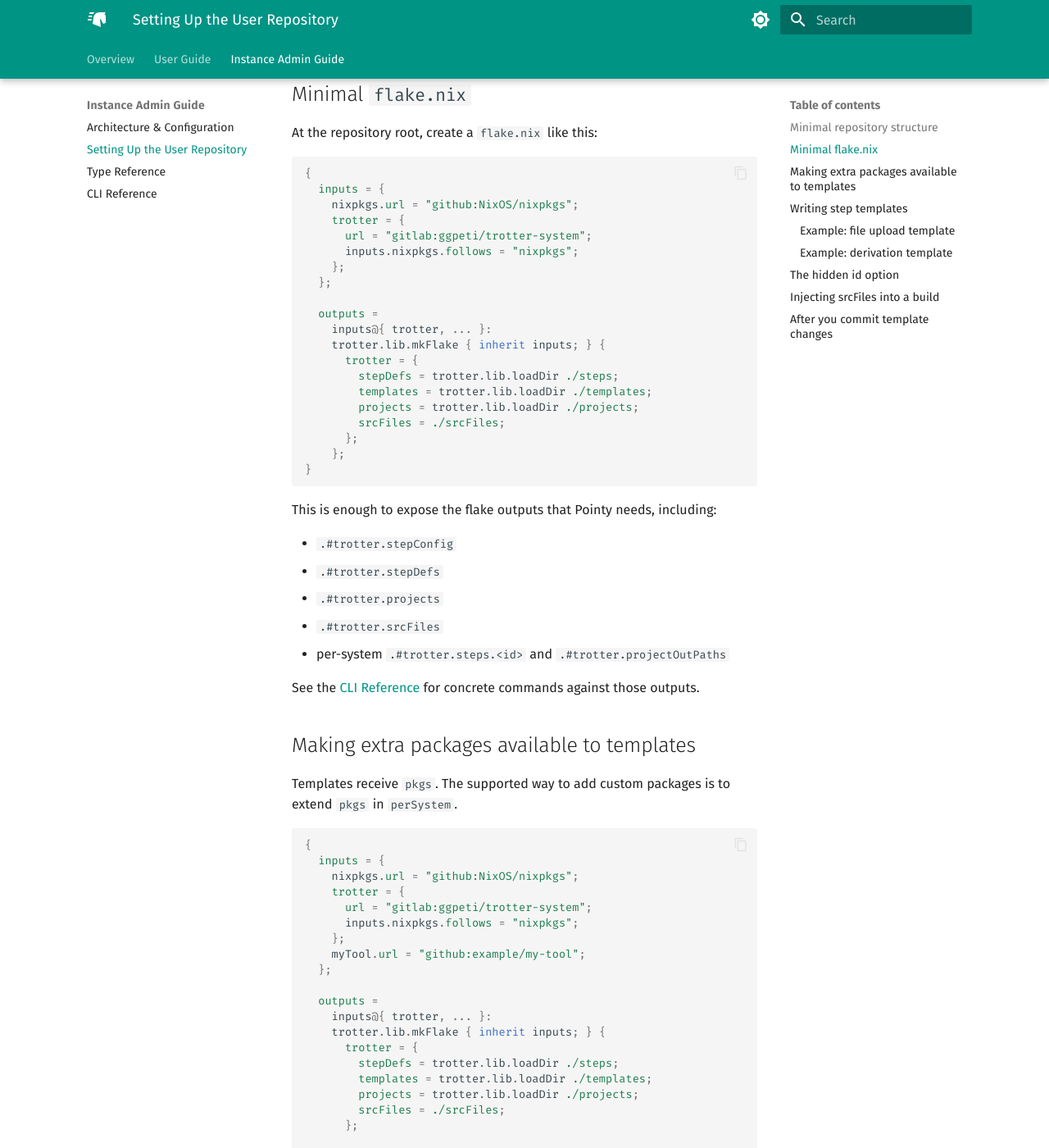
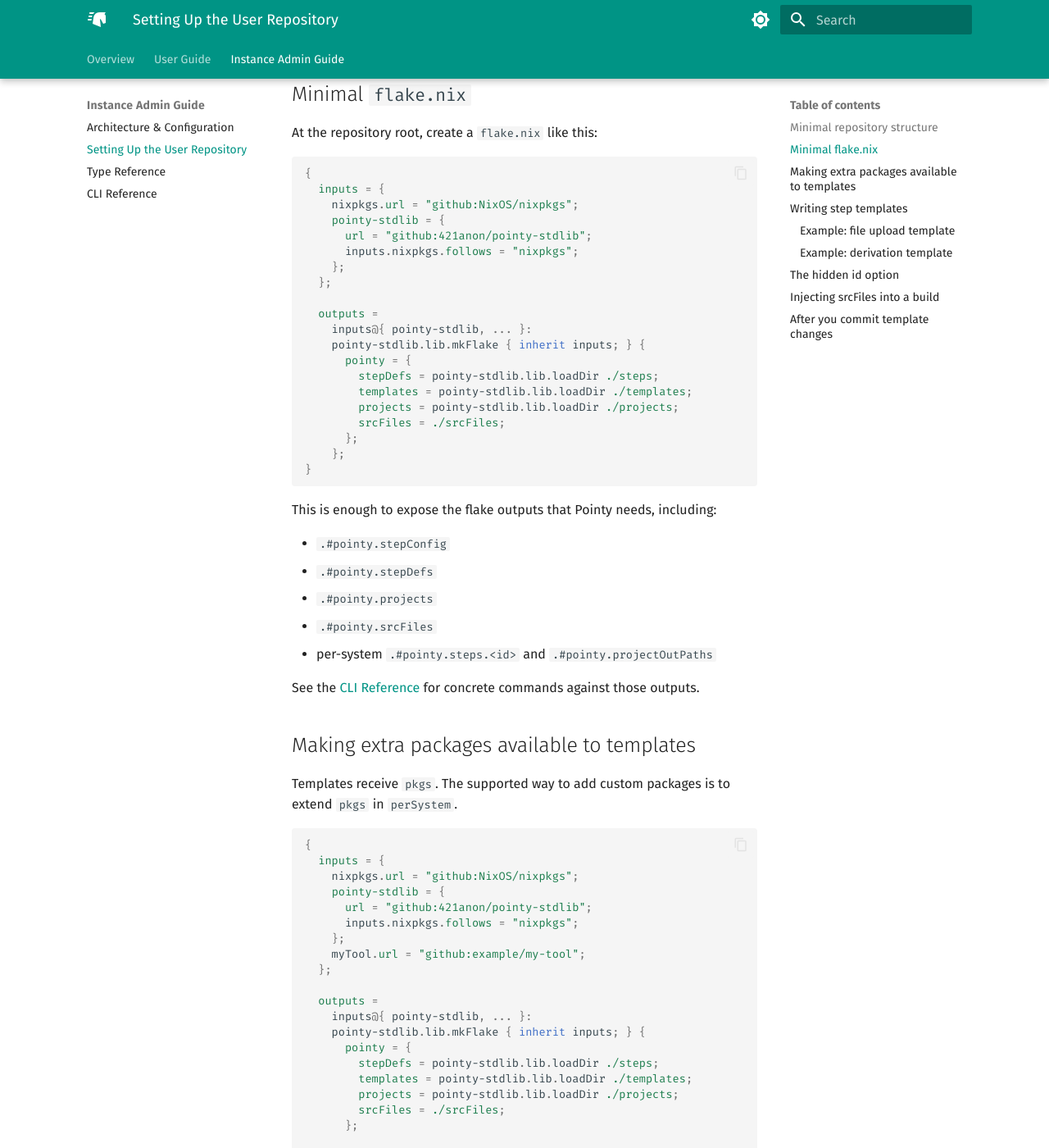
Before and after one commit to 421anon/pointy, an MkDocs documentation site: the page built from docs/pages/user-repo-setup.md, in a window 1280 px wide and 1400 px high, scrolled down 981 px. Shown: the whole window at 82% size. Built offline with MkDocs 1.6.1 and Material for MkDocs 9.7.7, drawn with Linux system fonts in a browser that asks for light colours; some of the changed text lies outside the part shown.

Commit message:
Rename integration-contract names trotter → pointy
Backend nix calls now use #pointy.* attributes (stepConfig, stepDefs,
projects, srcFiles, dependencies, steps, projectOutPaths) produced by
pointy-stdlib. Docs updated to reflect options.pointy.*,
config._pointy.lib.types, pointy.type.derivation/fileUpload, pointy.step,
pointy.string, pointy.listOf, passthru.meta.pointy, and the
pointy-stdlib.lib.mkFlake entry point.

````diff
--- a/docs/pages/user-repo-setup.md
+++ b/docs/pages/user-repo-setup.md
@@ -7,7 +7,7 @@
 - project membership and ordering
 - optional per-step source files
 
-Pointy expects this repository to be wired through `trotter.lib.mkFlake`, which generates the flake outputs the backend and frontend read. See [Architecture & Configuration](admin.md) for the runtime overview.
+Pointy expects this repository to be wired through `pointy-stdlib.lib.mkFlake`, which generates the flake outputs the backend and frontend read. See [Architecture & Configuration](admin.md) for the runtime overview.
 
 ## Minimal repository structure
 
@@ -35,19 +35,19 @@
 {
   inputs = {
     nixpkgs.url = "github:NixOS/nixpkgs";
-    trotter = {
-      url = "gitlab:ggpeti/trotter-system";
+    pointy-stdlib = {
+      url = "github:421anon/pointy-stdlib";
       inputs.nixpkgs.follows = "nixpkgs";
     };
   };
 
   outputs =
-    inputs@{ trotter, ... }:
-    trotter.lib.mkFlake { inherit inputs; } {
-      trotter = {
-        stepDefs = trotter.lib.loadDir ./steps;
-        templates = trotter.lib.loadDir ./templates;
-        projects = trotter.lib.loadDir ./projects;
+    inputs@{ pointy-stdlib, ... }:
+    pointy-stdlib.lib.mkFlake { inherit inputs; } {
+      pointy = {
+        stepDefs = pointy-stdlib.lib.loadDir ./steps;
+        templates = pointy-stdlib.lib.loadDir ./templates;
+        projects = pointy-stdlib.lib.loadDir ./projects;
         srcFiles = ./srcFiles;
       };
     };
@@ -56,11 +56,11 @@
 
 This is enough to expose the flake outputs that Pointy needs, including:
 
-- `.#trotter.stepConfig`
-- `.#trotter.stepDefs`
-- `.#trotter.projects`
-- `.#trotter.srcFiles`
-- per-system `.#trotter.steps.<id>` and `.#trotter.projectOutPaths`
+- `.#pointy.stepConfig`
+- `.#pointy.stepDefs`
+- `.#pointy.projects`
+- `.#pointy.srcFiles`
+- per-system `.#pointy.steps.<id>` and `.#pointy.projectOutPaths`
 
 See the [CLI Reference](cli-reference.md) for concrete commands against those outputs.
 
@@ -72,20 +72,20 @@
 {
   inputs = {
     nixpkgs.url = "github:NixOS/nixpkgs";
-    trotter = {
-      url = "gitlab:ggpeti/trotter-system";
+    pointy-stdlib = {
+      url = "github:421anon/pointy-stdlib";
       inputs.nixpkgs.follows = "nixpkgs";
     };
     myTool.url = "github:example/my-tool";
   };
 
   outputs =
-    inputs@{ trotter, ... }:
-    trotter.lib.mkFlake { inherit inputs; } {
-      trotter = {
-        stepDefs = trotter.lib.loadDir ./steps;
-        templates = trotter.lib.loadDir ./templates;
-        projects = trotter.lib.loadDir ./projects;
+    inputs@{ pointy-stdlib, ... }:
+    pointy-stdlib.lib.mkFlake { inherit inputs; } {
+      pointy = {
+        stepDefs = pointy-stdlib.lib.loadDir ./steps;
+        templates = pointy-stdlib.lib.loadDir ./templates;
+        projects = pointy-stdlib.lib.loadDir ./projects;
         srcFiles = ./srcFiles;
       };
 
@@ -111,7 +111,7 @@
 
 Every template file has two parts:
 
-1. a top-level `trotter.type...` declaration that tells Pointy what kind of step it is
+1. a top-level `pointy.type...` declaration that tells Pointy what kind of step it is
 2. a `module = ...` definition that declares options and build behaviour
 
 There are two top-level step kinds: file upload and derivation.
@@ -122,7 +122,7 @@
 
 ```nix
 {
-  trotter.type.fileUpload = {
+  pointy.type.fileUpload = {
     allowedExtensions = [ ".fastq.gz" ".fastq" ".fq.gz" ".fq" ];
     description = "data source";
   };
@@ -130,7 +130,7 @@
   module =
     { dream2nix, config, lib, ... }:
     let
-      cfg = config.trotter.dataSource;
+      cfg = config.pointy.dataSource;
     in
     {
       imports = [ dream2nix.modules.dream2nix.mkDerivation ];
@@ -142,16 +142,16 @@
           dontUnpack = true;
           installPhase = "ln -s ${cfg.uploaded} $out";
           dontFixup = true;
-          passthru.meta.trotter = {
+          passthru.meta.pointy = {
             type = "dataSource";
             inherit (cfg) id;
           };
         };
       };
 
-      options.trotter.dataSource = with config._trotter.lib.types; {
+      options.pointy.dataSource = with config._pointy.lib.types; {
         id = lib.mkOption {
-          type = trotter.string { description = ""; };
+          type = pointy.string { description = ""; };
           visible = false;
         };
 
@@ -173,12 +173,12 @@
 
 ```nix
 {
-  trotter.type.derivation = { };
+  pointy.type.derivation = { };
 
   module =
     { dream2nix, config, lib, pkgs, ... }:
     let
-      cfg = config.trotter.fastqc;
+      cfg = config.pointy.fastqc;
     in
     {
       imports = [ dream2nix.modules.dream2nix.mkDerivation ];
@@ -197,28 +197,28 @@
               --outdir $out \
               *.fastq* \
           '' + cfg.extraArgs;
-          passthru.meta.trotter = {
+          passthru.meta.pointy = {
             type = "fastqc";
             inherit (cfg) id;
           };
         };
       };
 
-      options.trotter.fastqc = with config._trotter.lib.types; {
+      options.pointy.fastqc = with config._pointy.lib.types; {
         id = lib.mkOption {
-          type = trotter.string { description = ""; };
+          type = pointy.string { description = ""; };
           visible = false;
         };
 
         dataSource = lib.mkOption {
-          type = trotter.step {
+          type = pointy.step {
             allowedTypes = [ "dataSource" "merge" ];
             description = "The data source for FastQC";
           };
         };
 
         extraArgs = lib.mkOption {
-          type = trotter.string {
+          type = pointy.string {
             description = "Extra arguments for the fastqc command";
             display.command = "fastqc";
           };
@@ -231,9 +231,9 @@
 
 Notes:
 
-- `trotter.step` options resolve to upstream step outputs at build time.
-- `trotter.string` with `display.command` renders a command-style argument field in the UI.
-- `passthru.meta.trotter` should include both the template `type` and the step `id`.
+- `pointy.step` options resolve to upstream step outputs at build time.
+- `pointy.string` with `display.command` renders a command-style argument field in the UI.
+- `passthru.meta.pointy` should include both the template `type` and the step `id`.
 
 For the available option types, see the [Type Reference](type-reference.md).
 
@@ -243,12 +243,12 @@
 
 ```nix
 id = lib.mkOption {
-  type = trotter.string { description = ""; };
+  type = pointy.string { description = ""; };
   visible = false;
 };
 ```
 
-Pointy injects the numeric step identifier into this option. Templates then commonly forward it into `passthru.meta.trotter.id`.
+Pointy injects the numeric step identifier into this option. Templates then commonly forward it into `passthru.meta.pointy.id`.
 
 This is useful both for step metadata and for templates that need the step id inside the build or in helper scripts.
 
@@ -257,7 +257,7 @@
 If a derivation type should receive repository-backed source files at build time, enable `withSrcFiles`:
 
 ```nix
-trotter.type.derivation = {
+pointy.type.derivation = {
   withSrcFiles = true;
 };
 ```
````
Also changed, not shown: docs/pages/admin.md (+1 -1 lines), docs/pages/cli-reference.md (+23 -23 lines), docs/pages/index.md (+1 -1 lines), docs/pages/type-reference.md (+19 -19 lines), README.md, 7 other files.
